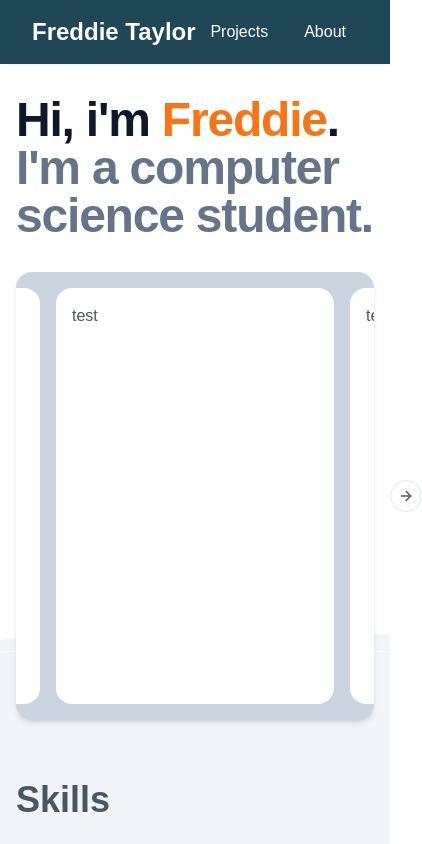
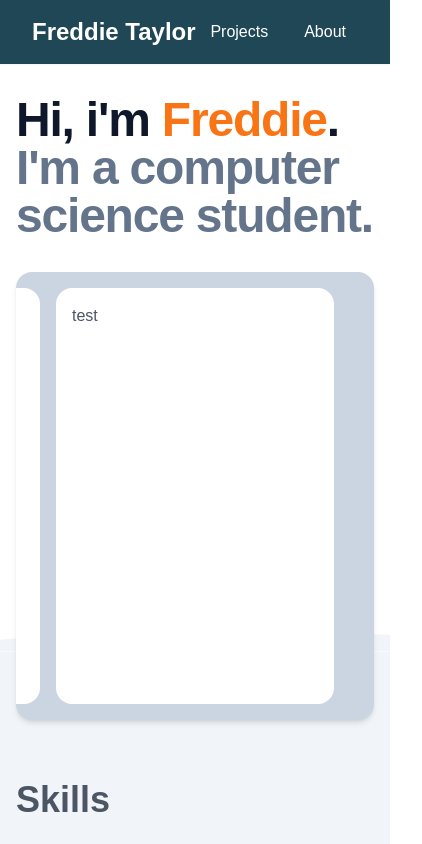
Before and after one commit to FT111/portfolio, a Next.js app: page / in a window 390 px wide. Shown: the top 844 px of the page, 422 px wide, since content can reach past the window. Built offline with nearby package versions, Linux system fonts and the light colour scheme; a web font is replaced by a local one.

Commit message:
Removed forward/back buttons on mobile for responsiveness

```diff
--- a/src/components/carousel.tsx
+++ b/src/components/carousel.tsx
@@ -35,7 +35,7 @@ export default function AutoCarousel ({children}: {children: React.ReactNode}) {
 
 
 	return (
-		<Carousel className={"w-full h-full"} opts={{loop: true, align:'center'}} setApi={setApi}>
+		<Carousel className={"w-full h-full"} opts={{loop: true, align:'center', startIndex:1}} setApi={setApi}>
 			<CarouselContent className={"w-full h-full rounded-2xl p-4 px-8"}>
 				{items.map((item, i) => (
 					<CarouselItem className={"w-full h-full"} key={i} onMouseEnter={() => setScrolling(false)} onMouseLeave={() => setScrolling(true)}>
@@ -43,7 +43,7 @@ export default function AutoCarousel ({children}: {children: React.ReactNode}) {
 					</CarouselItem>
 				))}
 			</CarouselContent>
-			<CarouselPrevious />
-			<CarouselNext />
+			<CarouselPrevious className={"sm:flex hidden"} />
+			<CarouselNext className={"sm:flex hidden"} />
 		</Carousel>
 );}
```
